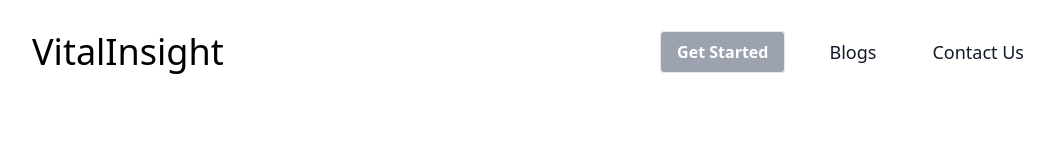
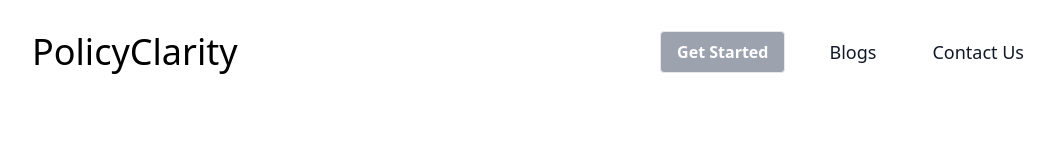
Before and after one commit to ayan-joshi/Error.js_Policy-Clarity, a React (Create React App) app in the folder client/: page / in a window 1280 px wide. Shown: the top 160 px of the page, without its empty margins (96-1150 px from the left). Built offline with nearby package versions, Linux system fonts and the light colour scheme; the HTML template or start-up script is replaced by a standard one.

Commit message:
Update Navbar.js

```diff
--- a/client/src/Components/Navbar.js
+++ b/client/src/Components/Navbar.js
@@ -29,7 +29,7 @@ const Navbar = () => {
     {/* Logo */}
     <a href="#" className="flex items-center space-x-3 rtl:space-x-reverse">
       <p className="text-black text-center lg:text-4xl md:text-3xl text-xl font-medium lg:w-[60%] w-2/3 lg:leading-[40px] leading-7">
-        VitalInsight
+        PolicyClarity
       </p>
     </a>
 
```
